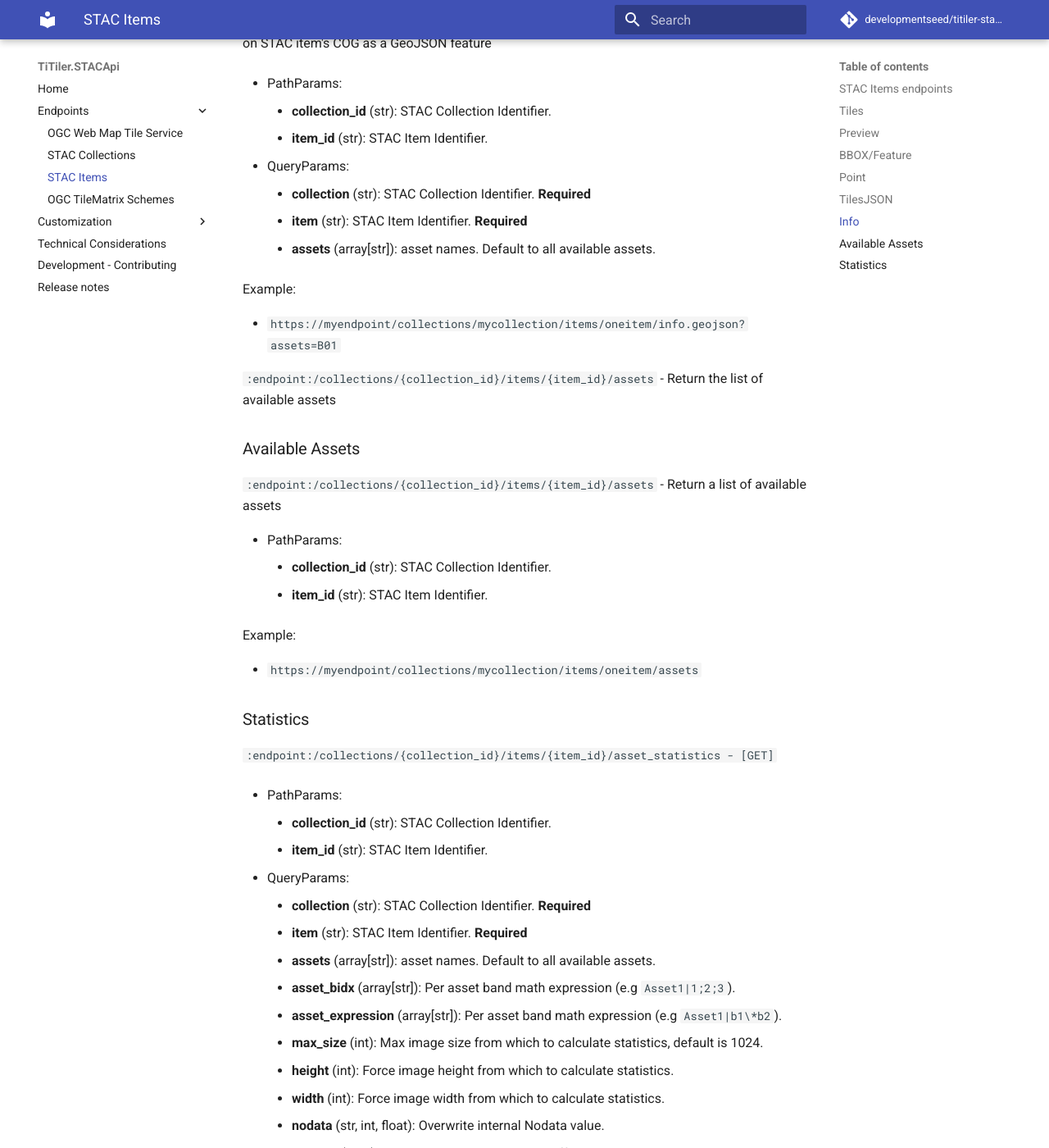
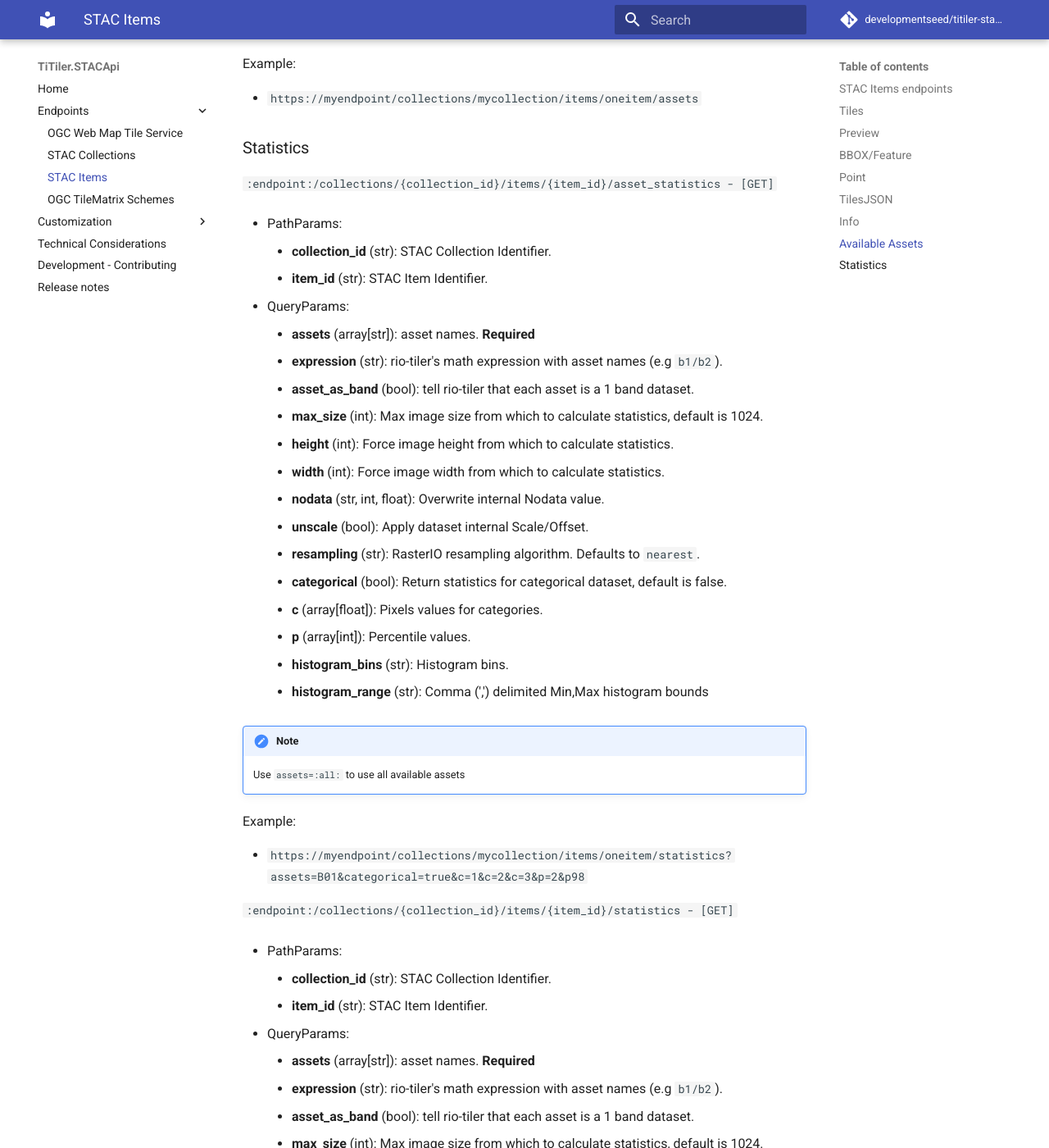
Before and after one commit to developmentseed/titiler-stacapi, an MkDocs documentation site: the page built from docs/src/endpoints/items_endpoints.md, in a window 1280 px wide and 1400 px high, scrolled down 10560 px. Shown: the whole window at 82% size. Built offline with MkDocs 1.6.1 and Material for MkDocs 9.7.7, drawn with Linux system fonts in a browser that asks for light colours; comment, search, counter and statistics services are not loaded; some of the changed text lies outside the part shown.

Commit message:
update docs

```diff
--- a/docs/src/endpoints/items_endpoints.md
+++ b/docs/src/endpoints/items_endpoints.md
@@ -12,13 +12,14 @@
 | `POST` | `/collections/{collection_id}/items/{item_id}/statistics`                                                   | GeoJSON ([Statistics][multistats_geojson_model]) | return assets statistics for a GeoJSON (merged)
 | `GET`  | `/collections/{collection_id}/items/{item_id}/tiles`                                                        | JSON                                             | List of OGC Tilesets available
 | `GET`  | `/collections/{collection_id}/items/{item_id}/tiles/{tileMatrixSetId}`                                      | JSON                                             | OGC Tileset metadata
-| `GET`  | `/collections/{collection_id}/items/{item_id}/tiles[/{TileMatrixSetId}]/{z}/{x}/{y}[@{scale}x][.{format}]`  | image/bin                                        | create a web map tile image from assets
+| `GET`  | `/collections/{collection_id}/items/{item_id}/tiles[/{TileMatrixSetId}]/{z}/{x}/{y}[.{format}]`             | image/bin                                        | create a web map tile image from assets
 | `GET`  | `/collections/{collection_id}/items/{item_id}[/{TileMatrixSetId}]/tilejson.json`                            | JSON ([TileJSON][tilejson_model])                | return a Mapbox TileJSON document
 | `GET`  | `/collections/{collection_id}/items/{item_id}[/{TileMatrixSetId}]/map.html`                                 | HTML                                             | simple map viewer
 | `GET`  | `/collections/{collection_id}/items/{item_id}/point/{lon},{lat}`                                            | JSON ([Point][multipoint_model])                 | return pixel values from assets
 | `GET`  | `/collections/{collection_id}/items/{item_id}/preview[.{format}]`                                           | image/bin                                        | create a preview image from assets
 | `GET`  | `/collections/{collection_id}/items/{item_id}/bbox/{minx},{miny},{maxx},{maxy}[/{width}x{height}].{format}` | image/bin                                        | create an image from part of assets
 | `POST` | `/collections/{collection_id}/items/{item_id}/feature[/{width}x{height}][.{format}]`                        | image/bin                                        | create an image from a geojson feature intersecting assets
+| `GET`  | `/collections/{collection_id}/items/{item_id}/WMTSCapabilities.xml`                                         | XML                                              | return OGC WMTS Get Capabilities
 
 ### Tiles
 
@@ -31,14 +32,13 @@
     - **z** (int): TMS tile's zoom level.
     - **x** (int): TMS tile's column.
     - **y** (int): TMS tile's row.
-    - **scale** (int): Tile size scale, default is set to 1 (256x256). **Optional**
     - **format** (str): Output image format, default is set to None and will be either JPEG or PNG depending on masked value. **Optional**
 
 - QueryParams:
-    - **assets** (array[str]): asset names.
-    - **expression** (str): rio-tiler's math expression with asset names (e.g `Asset1_b1/Asset2_b1`).
-    - **asset_as_band** (bool): tell rio-tiler that each asset is a 1 band dataset, so expression `Asset1/Asset2` can be passed.
-    - **asset_bidx** (array[str]): Per asset band math expression (e.g `Asset1|1;2;3`).
+    - **assets** (array[str]): asset names.  **Required**
+    - **expression** (str): rio-tiler's math expression with asset names (e.g `b1/b2`).
+    - **asset_as_band** (bool): tell rio-tiler that each asset is a 1 band dataset.
+    - **tilesize** (int): overwrite TMS tileWidth x tileHeight with fixed tilesize.
     - **nodata** (str, int, float): Overwrite internal Nodata value.
     - **unscale** (bool): Apply dataset internal Scale/Offset.
     - **resampling** (str): RasterIO resampling algorithm. Defaults to `nearest`.
@@ -54,9 +54,6 @@
     - **padding** (int): Padding to apply to each tile edge. Helps reduce resampling artefacts along edges. Defaults to `0`
     - **algorithm** (str): Custom algorithm name (e.g `hillshade`).
     - **algorithm_params** (str): JSON encoded algorithm parameters.
-
-!!! important
-    **assets** OR **expression** is required
 
 Example:
 
@@ -75,10 +72,9 @@
     - **format**: Output image format, default is set to None and will be either JPEG or PNG depending on masked value. **Optional**
 
 - QueryParams:
-    - **assets** (array[str]): asset names.
-    - **expression** (str): rio-tiler's math expression with asset names (e.g `Asset1_b1/Asset2_b1`).
-    - **asset_as_band** (bool): tell rio-tiler that each asset is a 1 band dataset, so expression `Asset1/Asset2` can be passed.
-    - **asset_bidx** (array[str]): Per asset band math expression (e.g `Asset1|1;2;3`).
+    - **assets** (array[str]): asset names.  **Required**
+    - **expression** (str): rio-tiler's math expression with asset names (e.g `b1/b2`).
+    - **asset_as_band** (bool): tell rio-tiler that each asset is a 1 band dataset.
     - **max_size** (int): Max image size, default is 1024.
     - **height** (int): Force output image height.
     - **width** (int): Force output image width.
@@ -98,8 +94,6 @@
     - **algorithm_params** (str): JSON encoded algorithm parameters.
 
 !!! important
-    - **assets** OR **expression** is required
-
     - if **height** and **width** are provided **max_size** will be ignored.
 
 Example:
@@ -122,10 +116,9 @@
     - **format** (str): Output image format, default is set to None and will be either JPEG or PNG depending on masked value. **Optional**
 
 - QueryParams:
-    - **assets** (array[str]): asset names.
-    - **expression** (str): rio-tiler's math expression with asset names (e.g `Asset1_b1/Asset2_b1`).
-    - **asset_as_band** (bool): tell rio-tiler that each asset is a 1 band dataset, so expression `Asset1/Asset2` can be passed.
-    - **asset_bidx** (array[str]): Per asset band math expression (e.g `Asset1|1;2;3`).
+    - **assets** (array[str]): asset names.  **Required**
+    - **expression** (str): rio-tiler's math expression with asset names (e.g `b1/b2`).
+    - **asset_as_band** (bool): tell rio-tiler that each asset is a 1 band dataset.
     - **max_size** (int): Max image size.
     - **coord_crs** (str): Coordinate Reference System of the input coordinates. Default to `epsg:4326`.
     - **dst_crs** (str): Output Coordinate Reference System. Default to `coord_crs`.
@@ -166,10 +159,9 @@
     - **format** (str): Output image format, default is set to None and will be either JPEG or PNG depending on masked value. **Optional**
 
 - QueryParams:
-    - **assets** (array[str]): asset names.
-    - **expression** (str): rio-tiler's math expression with asset names (e.g `Asset1_b1/Asset2_b1`).
-    - **asset_as_band** (bool): tell rio-tiler that each asset is a 1 band dataset, so expression `Asset1/Asset2` can be passed.
-    - **asset_bidx** (array[str]): Per asset band math expression (e.g `Asset1|1;2;3`).
+    - **assets** (array[str]): asset names.  **Required**
+    - **expression** (str): rio-tiler's math expression with asset names (e.g `b1/b2`).
+    - **asset_as_band** (bool): tell rio-tiler that each asset is a 1 band dataset.
     - **max_size** (int): Max image size.
     - **coord_crs** (str): Coordinate Reference System of the input coordinates. Default to `epsg:4326`.
     - **dst_crs** (str): Output Coordinate Reference System. Default to `coord_crs`.
@@ -188,8 +180,6 @@
     - **algorithm_params** (str): JSON encoded algorithm parameters.
 
 !!! important
-    - **assets** OR **expression** is required
-
     - if **height** and **width** are provided **max_size** will be ignored.
 
 Example:
@@ -208,17 +198,13 @@
     - **lon,lat,** (str): Comma (',') delimited point Longitude and Latitude WGS84.
 
 - QueryParams:
-    - **assets** (array[str]): asset names.
-    - **expression** (str): rio-tiler's math expression with asset names (e.g `Asset1_b1/Asset2_b1`).
-    - **asset_as_band** (bool): tell rio-tiler that each asset is a 1 band dataset, so expression `Asset1/Asset2` can be passed.
-    - **asset_bidx** (array[str]): Per asset band math expression (e.g `Asset1|1;2;3`).
+    - **assets** (array[str]): asset names.  **Required**
+    - **expression** (str): rio-tiler's math expression with asset names (e.g `b1/b2`).
+    - **asset_as_band** (bool): tell rio-tiler that each asset is a 1 band dataset.
     - **nodata** (str, int, float): Overwrite internal Nodata value.
     - **unscale** (bool): Apply dataset internal Scale/Offset.
     - **resampling** (str): RasterIO resampling algorithm. Defaults to `nearest`.
     - **reproject** (str): WarpKernel resampling algorithm (only used when doing re-projection). Defaults to `nearest`.
-
-!!! important
-    **assets** OR **expression** is required
 
 Example:
 
@@ -234,10 +220,9 @@
     - **TileMatrixSetId**: TileMatrixSet name, default is `WebMercatorQuad`.
 
 - QueryParams:
-    - **assets** (array[str]): asset names.
-    - **expression** (str): rio-tiler's math expression with asset names (e.g `Asset1_b1/Asset2_b1`).
-    - **asset_as_band** (bool): tell rio-tiler that each asset is a 1 band dataset, so expression `Asset1/Asset2` can be passed.
-    - **asset_bidx** (array[str]): Per asset band math expression (e.g `Asset1|1;2;3`).
+    - **assets** (array[str]): asset names.  **Required**
+    - **expression** (str): rio-tiler's math expression with asset names (e.g `b1/b2`).
+    - **asset_as_band** (bool): tell rio-tiler that each asset is a 1 band dataset.
     - **tile_format** (str): Output image format, default is set to None and will be either JPEG or PNG depending on masked value.
     - **tile_scale** (int): Tile size scale, default is set to 1 (256x256).
     - **minzoom** (int): Overwrite default minzoom.
@@ -256,9 +241,6 @@
     - **buffer** (float): Buffer on each side of the given tile. It must be a multiple of `0.5`. Output **tilesize** will be expanded to `tilesize + 2 * buffer` (e.g 0.5 = 257x257, 1.0 = 258x258).
     - **padding** (int): Padding to apply to each tile edge. Helps reduce resampling artefacts along edges. Defaults to `0`
 
-!!! important
-    **assets** OR **expression** is required
-
 Example:
 
 - `https://myendpoint/collections/mycollection/items/oneitem/tilejson.json?assets=B01`
@@ -275,7 +257,11 @@
     - **item_id** (str): STAC Item Identifier.
 
 - QueryParams:
-    - **assets** (array[str]): asset names. Default to all available assets.
+    - **assets** (array[str]): asset names. **Required**
+
+!!! note
+
+    Use `assets=:all:` to use all available assets
 
 Example:
 
@@ -288,9 +274,11 @@
     - **item_id** (str): STAC Item Identifier.
 
 - QueryParams:
-    - **collection** (str): STAC Collection Identifier. **Required**
-    - **item** (str): STAC Item Identifier. **Required**
-    - **assets** (array[str]): asset names. Default to all available assets.
+    - **assets** (array[str]): asset names. **Required**
+
+!!! note
+
+    Use `assets=:all:` to use all available assets
 
 Example:
 
@@ -298,7 +286,6 @@
 
 
 `:endpoint:/collections/{collection_id}/items/{item_id}/assets` - Return the list of available assets
-
 
 ### Available Assets
 
@@ -321,11 +308,9 @@
     - **item_id** (str): STAC Item Identifier.
 
 - QueryParams:
-    - **collection** (str): STAC Collection Identifier. **Required**
-    - **item** (str): STAC Item Identifier. **Required**
-    - **assets** (array[str]): asset names. Default to all available assets.
-    - **asset_bidx** (array[str]): Per asset band math expression (e.g `Asset1|1;2;3`).
-    - **asset_expression** (array[str]): Per asset band math expression (e.g `Asset1|b1\*b2`).
+    - **assets** (array[str]): asset names. **Required**
+    - **expression** (str): rio-tiler's math expression with asset names (e.g `b1/b2`).
+    - **asset_as_band** (bool): tell rio-tiler that each asset is a 1 band dataset.
     - **max_size** (int): Max image size from which to calculate statistics, default is 1024.
     - **height** (int): Force image height from which to calculate statistics.
     - **width** (int): Force image width from which to calculate statistics.
@@ -337,6 +322,10 @@
     - **p** (array[int]): Percentile values.
     - **histogram_bins** (str): Histogram bins.
     - **histogram_range** (str): Comma (',') delimited Min,Max histogram bounds
+
+!!! note
+
+    Use `assets=:all:` to use all available assets
 
 Example:
 
@@ -350,12 +339,9 @@
     - **item_id** (str): STAC Item Identifier.
 
 - QueryParams:
-    - **collection** (str): STAC Collection Identifier. **Required**
-    - **item** (str): STAC Item Identifier. **Required**
-    - **assets** (array[str]): asset names.
-    - **expression** (str): rio-tiler's math expression with asset names (e.g `Asset1_b1/Asset2_b1`).
-    - **asset_as_band** (bool): tell rio-tiler that each asset is a 1 band dataset, so expression `Asset1/Asset2` can be passed.
-    - **asset_bidx** (array[str]): Per asset band math expression (e.g `Asset1|1;2;3`).
+    - **assets** (array[str]): asset names. **Required**
+    - **expression** (str): rio-tiler's math expression with asset names (e.g `b1/b2`).
+    - **asset_as_band** (bool): tell rio-tiler that each asset is a 1 band dataset.
     - **max_size** (int): Max image size from which to calculate statistics, default is 1024.
     - **height** (int): Force image height from which to calculate statistics.
     - **width** (int): Force image width from which to calculate statistics.
@@ -367,6 +353,10 @@
     - **p** (array[int]): Percentile values.
     - **histogram_bins** (str): Histogram bins.
     - **histogram_range** (str): Comma (',') delimited Min,Max histogram bounds
+
+!!! note
+
+    Use `assets=:all:` to use all available assets
 
 Example:
 
@@ -383,10 +373,9 @@
     - **item_id** (str): STAC Item Identifier.
 
 - QueryParams:
-    - **assets** (array[str]): asset names.
-    - **expression** (str): rio-tiler's math expression with asset names (e.g `Asset1_b1/Asset2_b1`).
-    - **asset_as_band** (bool): tell rio-tiler that each asset is a 1 band dataset, so expression `Asset1/Asset2` can be passed.
-    - **asset_bidx** (array[str]): Per asset band math expression (e.g `Asset1|1;2;3`).
+    - **assets** (array[str]): asset names. **Required**
+    - **expression** (str): rio-tiler's math expression with asset names (e.g `b1/b2`).
+    - **asset_as_band** (bool): tell rio-tiler that each asset is a 1 band dataset.
     - **max_size** (int): Max image size from which to calculate statistics.
     - **height** (int): Force image height from which to calculate statistics.
     - **width** (int): Force image width from which to calculate statistics.
@@ -402,10 +391,13 @@
     - **histogram_bins** (str): Histogram bins.
     - **histogram_range** (str): Comma (',') delimited Min,Max histogram bounds
 
+!!! note
+
+    Use `assets=:all:` to use all available assets
+
 Example:
 
 - `https://myendpoint/collections/mycollection/items/oneitem/statistics?assets=B01&categorical=true&c=1&c=2&c=3&p=2&p98`
-
 
 [bounds_model]: https://github.com/cogeotiff/rio-tiler/blob/9aaa88000399ee8d36e71d176f67b6ea3ec53f2d/rio_tiler/models.py#L43-L46
 [tilejson_model]: https://github.com/developmentseed/titiler/blob/2335048a407f17127099cbbc6c14e1328852d619/src/titiler/core/titiler/core/models/mapbox.py#L16-L38
```
Also changed, not shown: docs/src/endpoints/collections_endpoints.md (+22 -25 lines).
